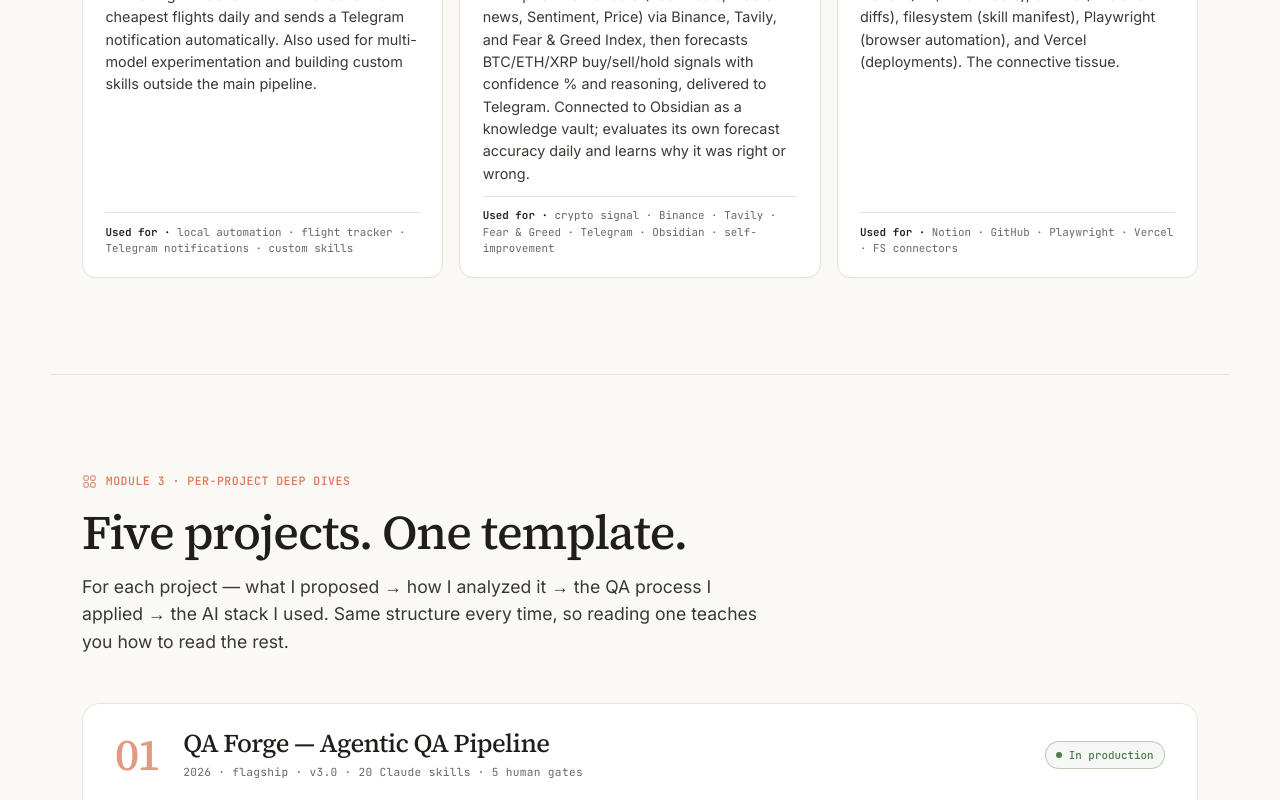
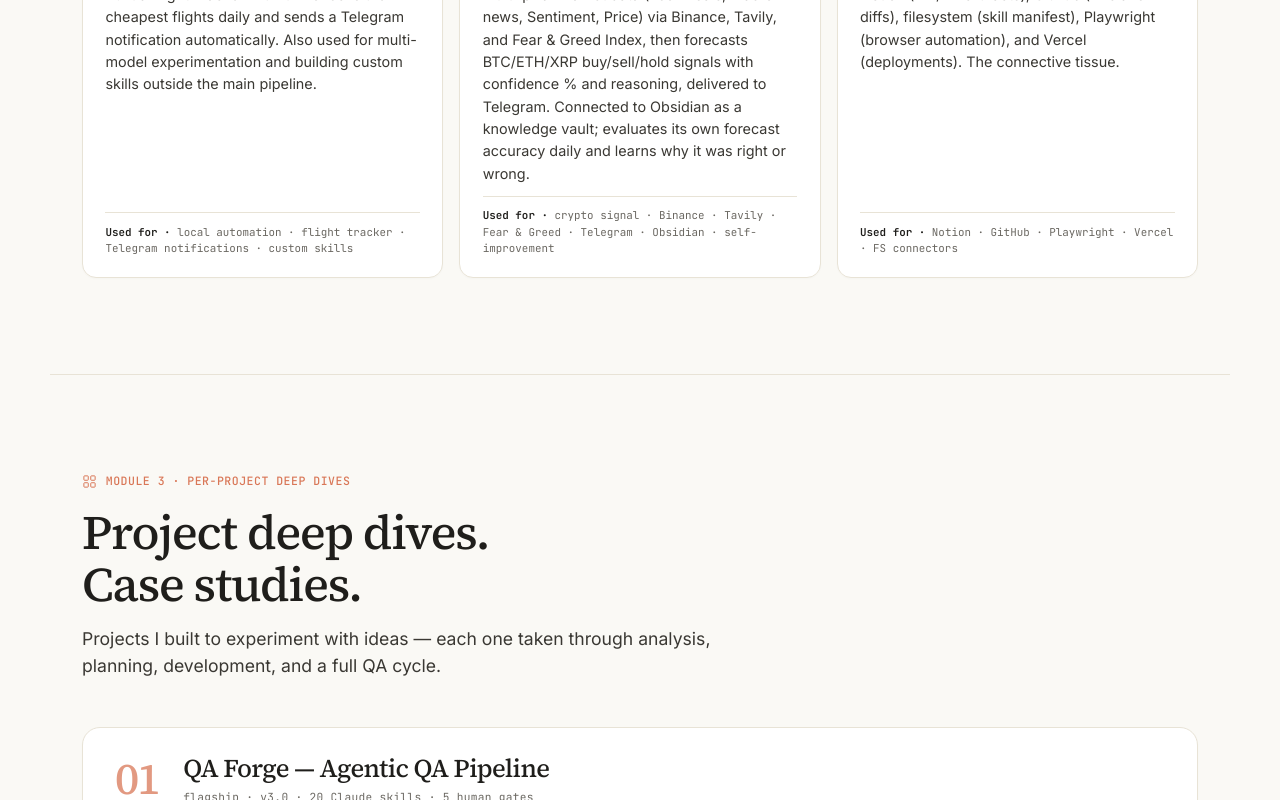
Before and after one commit to aoaaae-sunattha/Portfolio, a Next.js app: page / in a window 1280 px wide. Shown: the part 2972-3772 px from the top of the page. Built offline with nearby package versions, Linux system fonts and the light colour scheme.

Commit message:
fix: update Clotilde card — role tiers, cabin policy, intent→agentic language

```diff
--- a/components/Projects.tsx
+++ b/components/Projects.tsx
@@ -34,10 +34,9 @@
           <svg width="15" height="15" viewBox="0 0 24 24" fill="none" stroke="currentColor" strokeWidth="1.6"><rect width="7" height="7" x="3" y="3" rx="1"/><rect width="7" height="7" x="14" y="3" rx="1"/><rect width="7" height="7" x="14" y="14" rx="1"/><rect width="7" height="7" x="3" y="14" rx="1"/></svg>
           Module 3 · Per-project deep dives
         </div>
-        <h2 className="sec-h">Five projects. One template.</h2>
+        <h2 className="sec-h">Project deep dives.<br />Case studies.</h2>
         <p className="sec-sub">
-          For each project — what I proposed → how I analyzed it → the QA process I applied → the AI stack I used.
-          Same structure every time, so reading one teaches you how to read the rest.
+          Projects I built to experiment with ideas — each one taken through analysis, planning, development, and a full QA cycle.
         </p>
       </FadeUp>
 
@@ -49,9 +48,8 @@
             <div className="pcard-idx">01</div>
             <div>
               <div className="pcard-ttl">QA Forge — Agentic QA Pipeline</div>
-              <div className="pcard-tag">2026 · flagship · v3.0 · 20 Claude skills · 5 human gates</div>
+              <div className="pcard-tag">flagship · v3.0 · 20 Claude skills · 5 human gates</div>
             </div>
-            <div className="pcard-status live"><span className="status-dot" /> In production</div>
           </div>
           <div className="pcard-lede">
             <b>Premise.</b> Most QA engineers inherit a process. I&apos;m designing one — a repeatable, AI-augmented system that any QA engineer can run.
@@ -62,7 +60,7 @@
               <div className="pcol-lbl"><Lightbulb size={14} /> Proposed</div>
               <ul>
                 <li>End-to-end pipeline: <b>CEO brief → BG-IDs → PM stories → BA review → QA plan → manual tests → Playwright → SHIP/HOLD → PR</b>.</li>
-                <li>4 phases, 5 hard-stop human gates — QA enters at the brief, not the test case.</li>
+                <li>5 hard-stop human gates — QA enters at the brief, not the test case.</li>
                 <li>Every test must trace to a BG-ID. Orphan ACs escalated, never silently passed.</li>
               </ul>
             </div>
@@ -82,26 +80,24 @@
                 <li><b>Phase 0</b> CEO-BA-Dev — discovery, BG-IDs, GWT acceptance criteria.</li>
                 <li><b>Phase 1</b> BA-QA — 5-tab analysis + Master Plan.</li>
                 <li><b>Phase 2</b> Execution — manual cases → Playwright → <b>test healer</b> (4 failure types) → SHIP/HOLD verdict.</li>
-                <li>Applied on FinPay: <b>27 stories · 100% pass · verdict delivered</b>.</li>
               </ul>
             </div>
             <div className="pcol">
               <div className="pcol-lbl"><Cpu size={14} /> AI Stack</div>
               <div className="ai-list">
                 <AiEntry img="https://svgl.app/library/claude-ai-icon.svg" name="Claude" forText="orchestrates 20 skills · plans · classifies" />
-                <AiEntry icon={<Plug size={14} />} name="MCP" forText="Notion + GitHub · skill manifest" />
+                <AiEntry img="https://svgl.app/library/gemini.svg" name="Gemini" forText="code generation · cross-model eval" />
                 <AiEntry img="https://svgl.app/library/perplexity.svg" name="Perplexity" forText="research before brief decomposition" />
                 <AiEntry icon={<BookOpen size={14} />} name="NotebookLM" forText="PRD synthesis · Q&A" />
               </div>
             </div>
           </div>
           <div className="pcard-foot">
-            <div className="pcard-note">Phase docs on Notion · Skills repo on GitHub</div>
+            <div className="pcard-note">This pipeline runs across all projects in this portfolio · Phase docs on Notion</div>
             <div className="pcard-links">
               <a className="chip" href="https://www.notion.so/Phase-0-CEO-BA-Dev-Discovery-Requirements-362dee0fbb3e8046a3a4c22962b7fc39" target="_blank" rel="noopener noreferrer"><FileText size={14} /> Phase 0</a>
               <a className="chip" href="https://www.notion.so/Phase-1-BA-QA-Analysis-Planning-362dee0fbb3e807f8a41f706cdff6c02" target="_blank" rel="noopener noreferrer"><FileText size={14} /> Phase 1</a>
               <a className="chip" href="https://www.notion.so/Phase-2-Execution-Test-Deliver-362dee0fbb3e80ce9b00c5790d040a22" target="_blank" rel="noopener noreferrer"><FileText size={14} /> Phase 2</a>
-              <a className="chip" href="https://github.com/aoaaae-sunattha" target="_blank" rel="noopener noreferrer"><img src="/github.svg" alt="GitHub" className="icon-mono" style={{ width: 14, height: 14 }} /> GitHub</a>
             </div>
           </div>
         </article></FadeUp>
@@ -112,9 +108,8 @@
             <div className="pcard-idx">02</div>
             <div>
               <div className="pcard-ttl">Clotilde — AI Corporate Travel Assistant</div>
-              <div className="pcard-tag">2025 · v3.0 · Telegram bot · live flights via Duffel</div>
+              <div className="pcard-tag">v3.0 · Telegram bot · live flights via Duffel</div>
             </div>
-            <div className="pcard-status"><span className="status-dot" /> Case study</div>
           </div>
           <div className="pcard-lede">
             <b>Premise.</b> A natural-language corporate travel assistant that searches live flights, enforces role-based company policy,
@@ -124,7 +119,7 @@
             <div className="pcol">
               <div className="pcol-lbl"><Lightbulb size={14} /> Proposed</div>
               <ul>
-                <li><b>4 employee role tiers</b> (Ops · Staff · Director · VP) → cabin and hotel budget caps enforced per role.</li>
+                <li><b>4 employee role tiers</b> (Ops/Staff · Manager · Director · VP/C-Suite) → cabin class by role (Economy vs Business) + hotel budget caps by city.</li>
                 <li>Full out-of-policy approval workflow with live Approve/Reject buttons on Telegram.</li>
                 <li>17 traveler notifications across the entire travel lifecycle.</li>
               </ul>
@@ -133,7 +128,7 @@
               <div className="pcol-lbl"><Microscope size={14} /> Analyze</div>
               <ul>
                 <li>Policy file as single source of truth — shared by agent, inventory, and compliance gate.</li>
-                <li>Intent classification = highest regression risk → built a <b>15-case golden dataset</b>.</li>
+                <li>Agentic tool dispatch = highest regression risk → built a <b>15-case golden dataset</b>.</li>
                 <li>Surface area: bot UI ↔ Duffel API ↔ policy engine ↔ approval workflow.</li>
               </ul>
             </div>
@@ -149,7 +144,7 @@
             <div className="pcol">
               <div className="pcol-lbl"><Cpu size={14} /> AI Stack</div>
               <div className="ai-list">
-                <AiEntry img="https://svgl.app/library/gemini.svg" name="Gemini 2.5 Pro" forText="intent classification · production" />
+                <AiEntry img="https://svgl.app/library/gemini.svg" name="Gemini 2.5 Pro" forText="agentic decision-making · function calling · production" />
                 <AiEntry img="https://svgl.app/library/gemini.svg" name="Gemini 2.5 Flash" forText="admin NL → action resolver" />
                 <AiEntry img="https://svgl.app/library/claude-ai-icon.svg" name="Claude" forText="build · test plan · golden dataset" />
                 <AiEntry img="https://svgl.app/library/telegram.svg" name="Telegram + Duffel" forText="runtime · live flight inventory" />
@@ -171,9 +166,8 @@
             <div className="pcard-idx">03</div>
             <div>
               <div className="pcard-ttl">KODA — BNPL Fintech Build &amp; QA</div>
-              <div className="pcard-tag">2024 · 169 tests · 76 E2E specs · 3-gate CI</div>
+              <div className="pcard-tag">169 tests · 76 E2E specs · 3-gate CI</div>
             </div>
-            <div className="pcard-status"><span className="status-dot" /> Case study</div>
           </div>
           <div className="pcard-lede">
             <b>Premise.</b> A Buy Now Pay Later app, built from scratch, then put through a full QA lifecycle on real fintech business logic.
@@ -230,9 +224,8 @@
             <div className="pcard-idx">04</div>
             <div>
               <div className="pcard-ttl">CrewAI QA Agent — Two Pipelines, Six Agents</div>
-              <div className="pcard-tag">2025 · OSS · qa-challenger + qa-retest · project-agnostic</div>
+              <div className="pcard-tag">OSS · qa-challenger + qa-retest · project-agnostic</div>
             </div>
-            <div className="pcard-status"><span className="status-dot" /> Case study</div>
           </div>
           <div className="pcard-lede">
             <b>Premise.</b> Two completely independent CrewAI pipelines. <code style={{ fontFamily: 'var(--font-mono)', fontSize: '.9em' }}>qa-challenger</code> turns a vague feature ticket
@@ -290,9 +283,8 @@
             <div className="pcard-idx">05</div>
             <div>
               <div className="pcard-ttl">tp-exchanges — Schema-Contract API QA</div>
-              <div className="pcard-tag">2024 · API · 20–30 exchange backends · production</div>
+              <div className="pcard-tag">API · 20–30 exchange backends · production</div>
             </div>
-            <div className="pcard-status live"><span className="status-dot" /> In production</div>
           </div>
           <div className="pcard-lede">
             <b>Premise.</b> An exchange-aggregator API that fans out to 20–30 backends. The product breaks when one of them silently changes its response shape.
```
